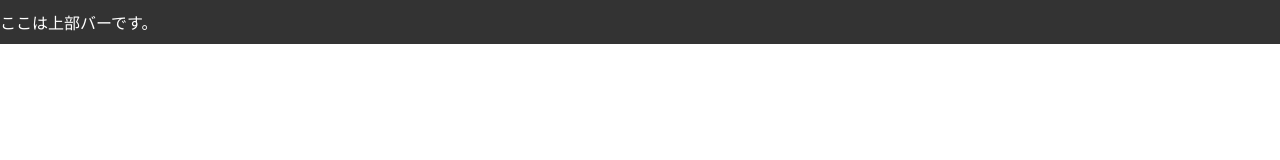
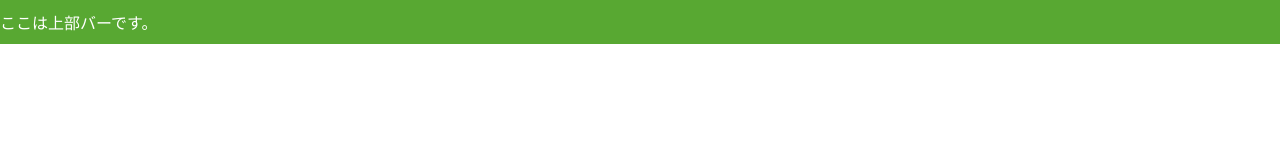
Before and after one commit to Catmakura/NitroCat, a plain HTML site: page docs/index.html in a window 1280 px wide. Drawn offline with Linux system fonts and the light colour scheme.

Commit message:
Update mainUI.css

```diff
--- a/docs/mainUI.css
+++ b/docs/mainUI.css
@@ -14,7 +14,7 @@ body {
   top: 0;                  /* 上端に配置 */
   left: 0;                 /* 左端に配置 */
   width: 100%;             /* 幅を画面いっぱいに */
-  background-color: #333;  /* 背景色を暗いグレー */
+  background-color: #58a832;  /* 背景色を暗いグレー */
   color: white;            /* 文字色を白 */
   padding: 10px 0;         /* 上下にパディング */
   z-index: 2000;           /* 他の要素より前面に表示 */
```
